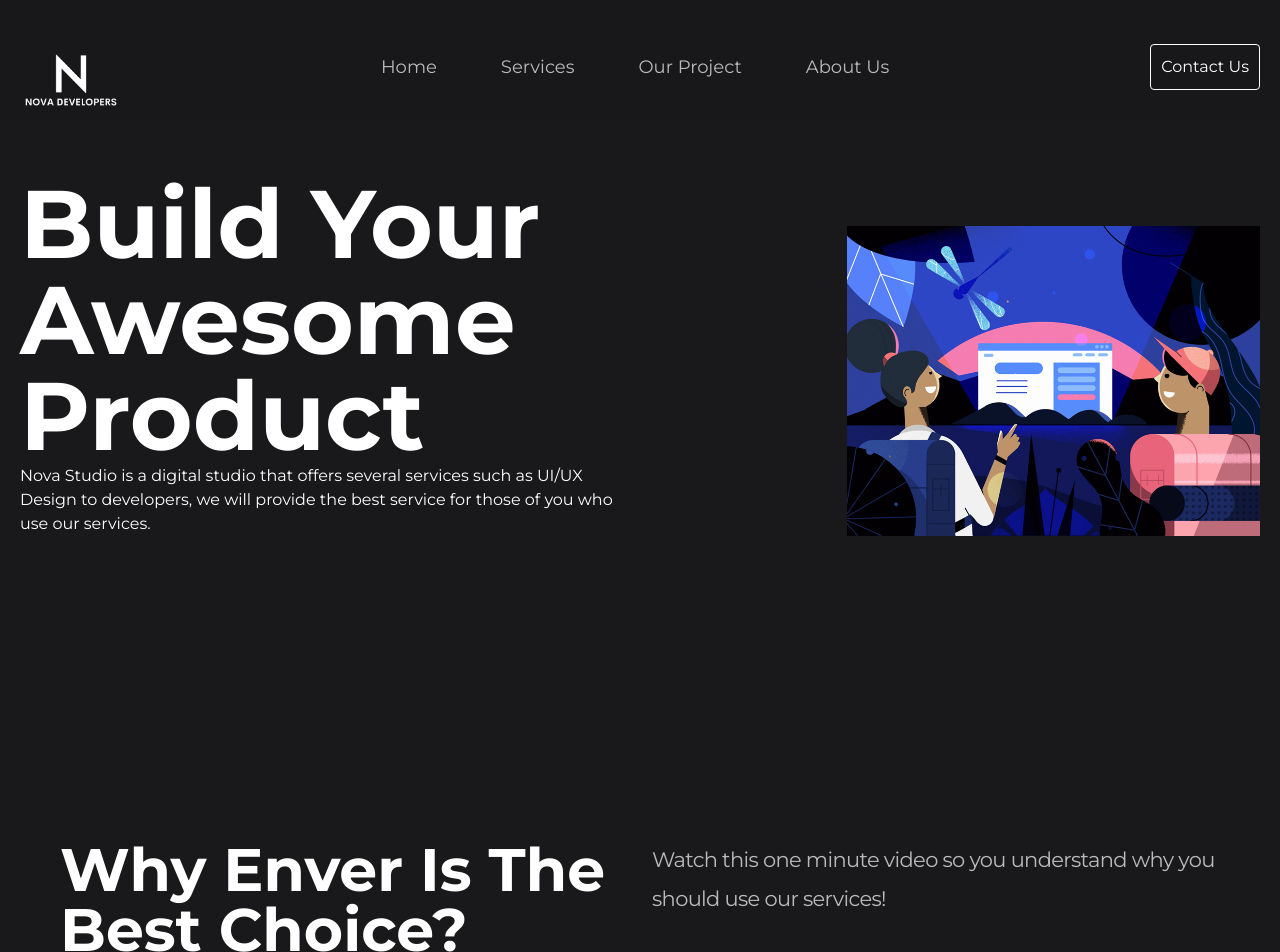
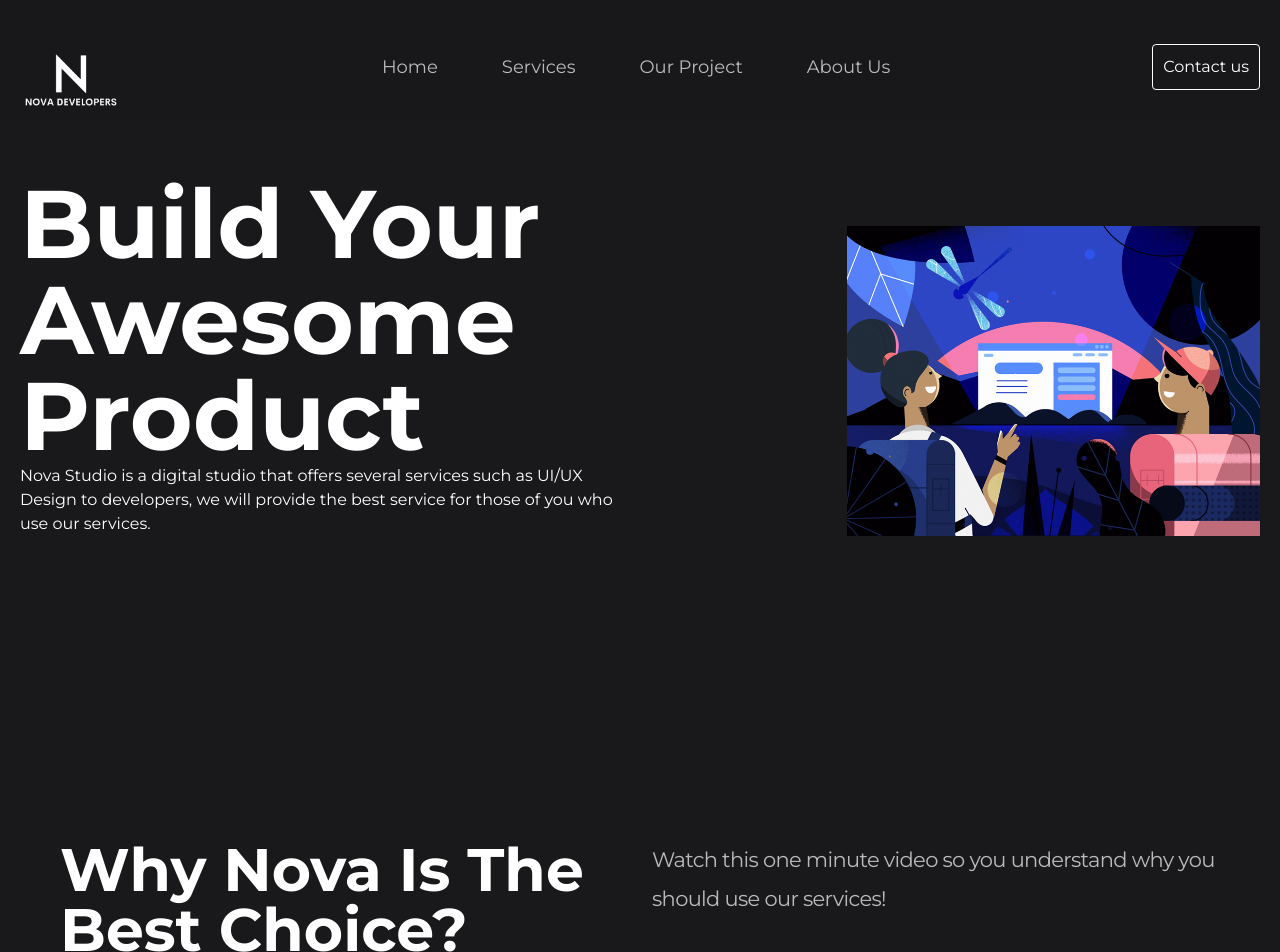
Before and after one commit to merdernoty/nova-web-dev, a Next.js app: page / in a window 1280 px wide. Shown: the top 952 px of the page. Built offline with nearby package versions, Linux system fonts and the light colour scheme; no server answers.

Commit message:
New Contact component

```diff
--- a/src/api/GetTeam.ts
+++ b/src/api/GetTeam.ts
@@ -1,8 +1,9 @@
 import { Octokit } from "@octokit/rest";
 
 const getTeam = async () => {
+    const token = process.env.GITHUB_TOKEN
     const octokit = new Octokit({
-        auth: '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', // Используйте переменную окружения для хранения токена
+        auth: token , // Используйте переменную окружения для хранения токена
     });
 
     try {
--- a/src/app/page.tsx
+++ b/src/app/page.tsx
@@ -1,29 +1,33 @@
+import Contact from '@/components/Contact/Contact'
+
 import Container from '../components/Container/Container'
 import Info from '../components/Info/Info'
+import ServiceBlock from '../components/ServiceBlock/ServiceBlock'
 import Team from '../components/Team/Team'
 import VideoBlock from '../components/VideoBlock/VideoBlock'
 import infoData from '../components/data/infoData.json'
 import projectsData from '../components/data/projects.json'
 import videoBlockData from '../components/data/videoBlockData.json'
 import Projects from '../components/projects/Projects'
-import ServiceBlock from '../components/ServiceBlock/ServiceBlock'
-
 
 export default function Home() {
 	return (
 		<>
 			<Container>
-                <Info mainText={infoData.mainText} subText={infoData.subText}/>
+				<Info mainText={infoData.mainText} subText={infoData.subText} />
 				<VideoBlock
 					mainText={videoBlockData.mainText}
 					subText={videoBlockData.subText}
 					videoSrc={videoBlockData.videoSrc}
 				/>
-                <ServiceBlock/>
-                <Team/>
-                <Projects projects={projectsData}/>
+				<ServiceBlock />
+				<Projects projects={projectsData} />
 			</Container>
-
+			<div className='bg-gray-900 bg-opacity-45'>
+				<Container>
+					<Contact />
+				</Container>
+			</div>
 		</>
 	)
 }
--- /dev/null
+++ b/src/components/Contact/Contact.tsx
@@ -0,0 +1,19 @@
+import React from 'react'
+import { EmailButton } from '../Email/Email'
+
+function Contact() {
+	return (
+		<div>
+			<div className='flex justify-between items-center mt-10 py-12'>
+				<span className='text-xl md:text-4xl font-bold text-white w-[512px]'>
+					Contact us for the service you want to use
+				</span>
+				<button className='p-1 ml-6 md:ml-0 md:p-2.5 my-8 border border-white rounded text-white bg-transparent hover:bg-indigo-700 transition duration-300'>
+                <EmailButton email="developersnova1@gmail.com" label="Contact us" />
+				</button>
+			</div>
+		</div>
+	)
+}
+
+export default Contact
--- /dev/null
+++ b/src/components/Email/Email.tsx
@@ -0,0 +1,16 @@
+import React from 'react';
+
+interface EmailButtonProps {
+    email: string;
+    label: string;
+}
+
+export const EmailButton: React.FC<EmailButtonProps> = ({ email, label }) => {
+    const mailtoLink = `mailto:${email}`;
+
+    return (
+        <a href={mailtoLink} className="your-button-styles">
+            {label}
+        </a>
+    );
+};
--- a/src/components/Header/ButtonContact.tsx
+++ b/src/components/Header/ButtonContact.tsx
@@ -1,9 +1,10 @@
 import React from 'react';
+import { EmailButton } from '../Email/Email';
 
 const ButtonContact: React.FC = () => {
     return (
         <button className="p-2.5 my-6 border border-white rounded text-white bg-transparent hover:bg-indigo-700 transition duration-300" >
-            Contact Us
+           <EmailButton email="developersnova1@gmail.com" label="Contact us" />
         </button>
     );
 };
--- a/src/components/data/videoBlockData.json
+++ b/src/components/data/videoBlockData.json
@@ -1,5 +1,5 @@
 {
-	"mainText": "Why Enver Is The Best Choice?",
+	"mainText": "Why Nova Is The Best Choice?",
 	"subText": "Watch this one minute video so you understand why you should use our services!",
 	"videoSrc": "/video/sample.mp4"
 }
```
Also changed, not shown: 2 other files (tests, documents, lock files or other folders). Lines whose indentation alone changed are shown as unchanged.
